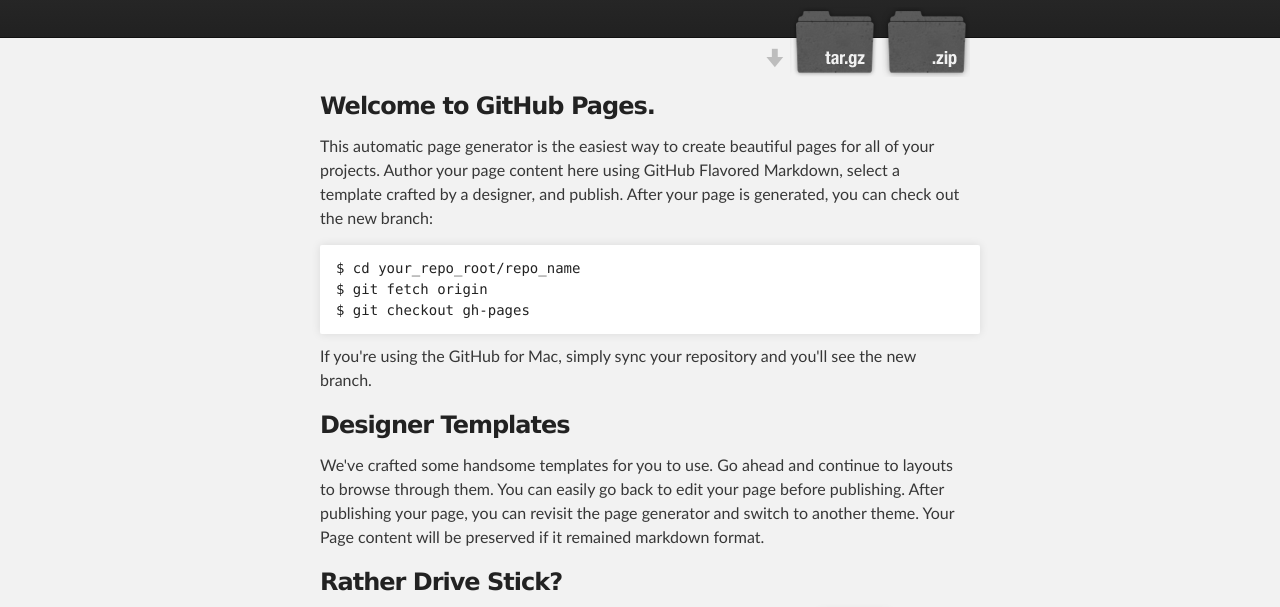
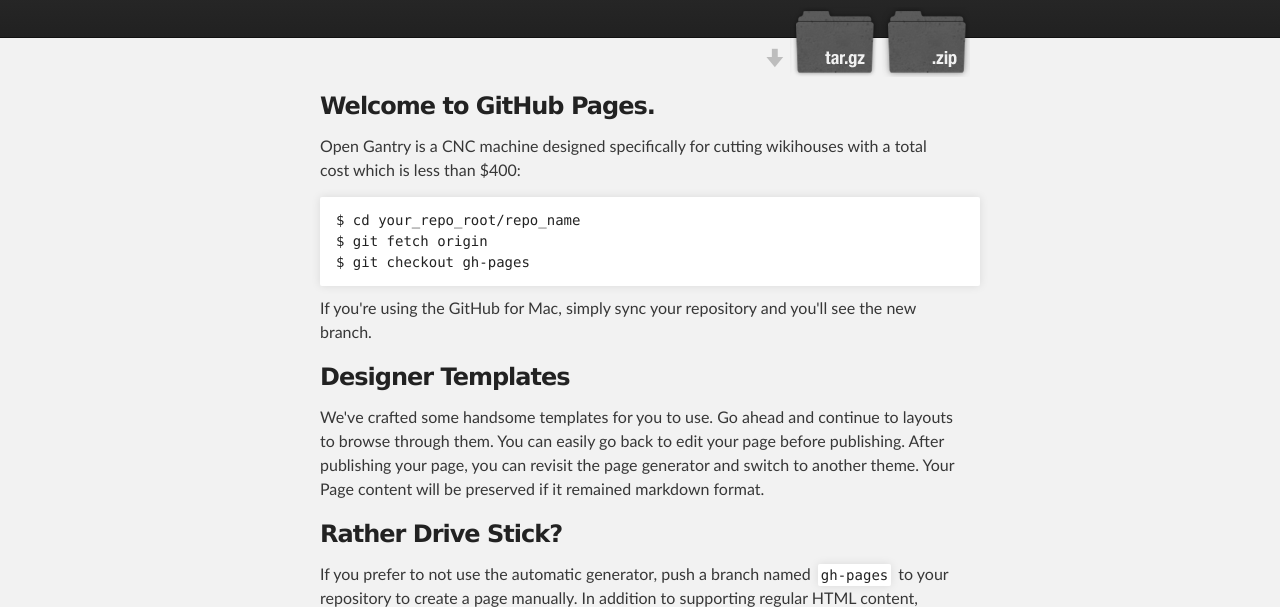
Before and after one commit to google/open-gantry, a plain HTML site: page index.html in a window 1280 px wide. Shown: the part 136-743 px from the top of the page. Drawn offline with Linux system fonts and the light colour scheme.

Commit message:
Update index.html

```diff
--- a/index.html
+++ b/index.html
@@ -34,7 +34,7 @@
         <h3>
 <a name="welcome-to-github-pages" class="anchor" href="#welcome-to-github-pages"><span class="octicon octicon-link"></span></a>Welcome to GitHub Pages.</h3>
 
-<p>This automatic page generator is the easiest way to create beautiful pages for all of your projects. Author your page content here using GitHub Flavored Markdown, select a template crafted by a designer, and publish. After your page is generated, you can check out the new branch:</p>
+<p>Open Gantry is a CNC machine designed specifically for cutting wikihouses with a total cost which is less than $400:</p>
 
 <pre><code>$ cd your_repo_root/repo_name
 $ git fetch origin
```
